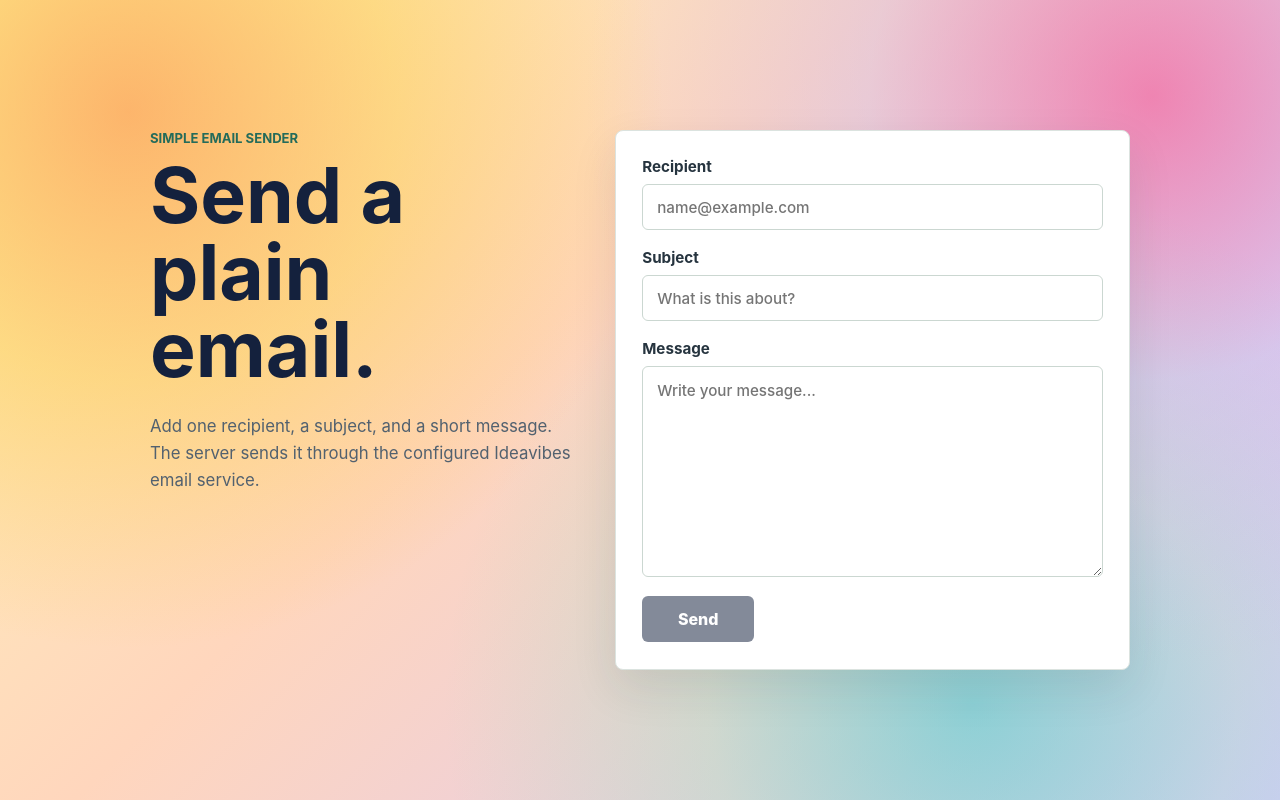
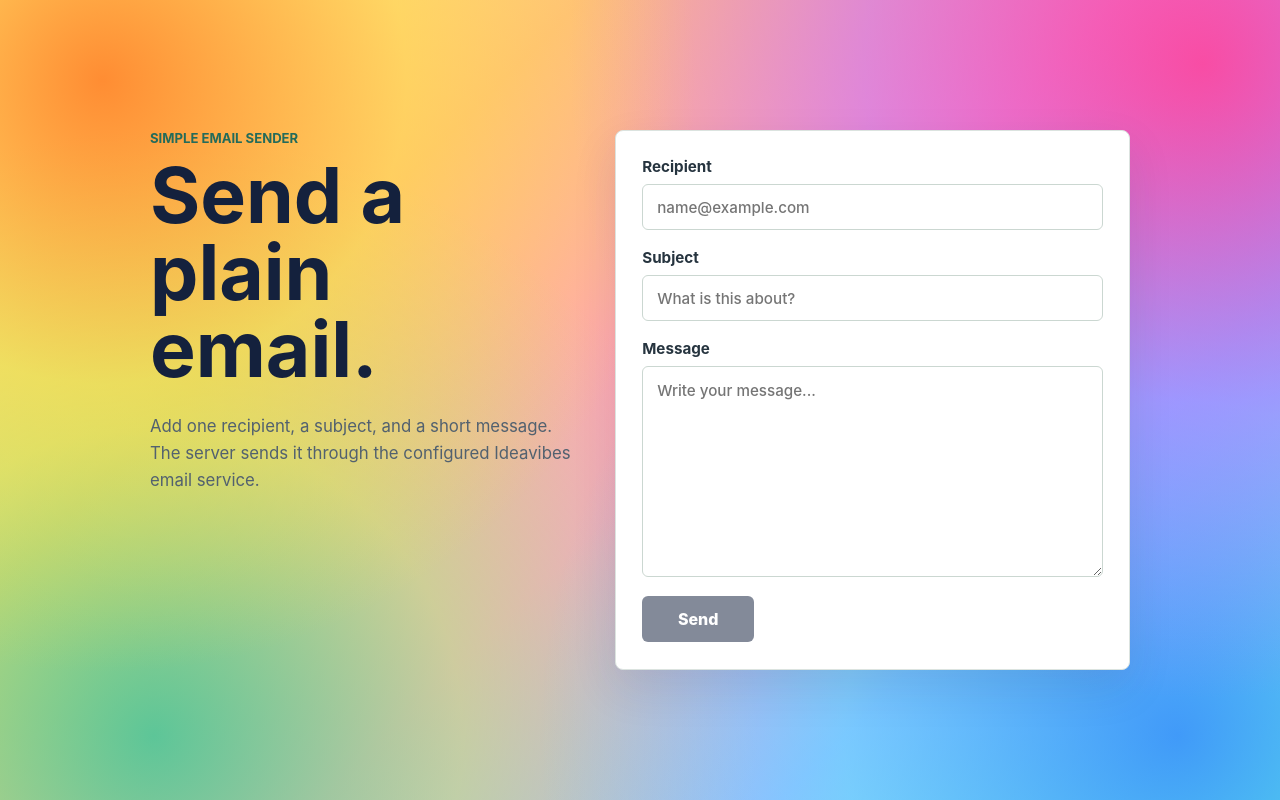
Before and after one commit to mtplayground/alex-0d18-simple-email-sender, a React (Vite) app: page / in a window 1280 px wide. Built offline with nearby package versions, Linux system fonts and the light colour scheme.

Commit message:
feat: Push the background to an even brighter rainbow palette

```diff
--- a/src/client/styles.css
+++ b/src/client/styles.css
@@ -23,24 +23,30 @@ body {
   min-height: 100vh;
   background:
     radial-gradient(
-      circle at 10% 14%,
-      rgb(251 146 60 / 62%) 0%,
-      rgb(251 191 36 / 36%) 20%,
-      transparent 40%
+      circle at 8% 10%,
+      rgb(255 117 24 / 78%) 0%,
+      rgb(255 223 66 / 52%) 22%,
+      transparent 43%
     ),
     radial-gradient(
-      circle at 90% 12%,
-      rgb(236 72 153 / 56%) 0%,
-      rgb(196 181 253 / 34%) 21%,
-      transparent 42%
+      circle at 94% 8%,
+      rgb(255 45 146 / 74%) 0%,
+      rgb(192 101 255 / 50%) 24%,
+      transparent 45%
     ),
     radial-gradient(
-      circle at 76% 88%,
-      rgb(45 212 191 / 48%) 0%,
-      rgb(134 239 172 / 28%) 22%,
-      transparent 44%
+      circle at 92% 92%,
+      rgb(31 124 255 / 70%) 0%,
+      rgb(72 220 255 / 48%) 24%,
+      transparent 46%
     ),
-    linear-gradient(135deg, #fff7b8 0%, #ffd6bd 42%, #d8c7ff 100%);
+    radial-gradient(
+      circle at 12% 92%,
+      rgb(16 210 144 / 68%) 0%,
+      rgb(148 255 111 / 46%) 23%,
+      transparent 45%
+    ),
+    linear-gradient(135deg, #fff29c 0%, #ffbc80 28%, #ff9fc8 54%, #a8b8ff 76%, #82f5df 100%);
   background-attachment: fixed;
 }
 
```
